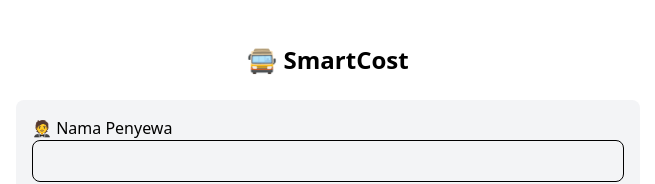
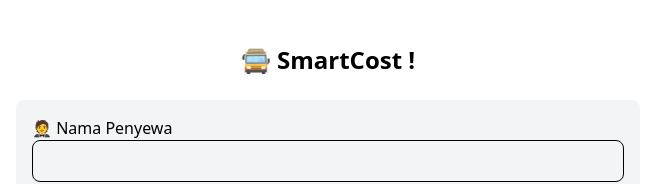
Before and after one commit to MohamadRiz/SmartCost, a React (Vite) app: page / in a window 1280 px wide. Shown: the top 184 px of the page, without its empty margins (312-967 px from the left). Built offline with nearby package versions, Linux system fonts and the light colour scheme.

Commit message:
update text

```diff
--- a/src/pages/BusRentCalculator.jsx
+++ b/src/pages/BusRentCalculator.jsx
@@ -129,7 +129,7 @@ const BusRentCalculator = () => {
 
   return (
     <div className="max-w-2xl mx-auto p-6 bg-white shadow-lg rounded-xl">
-      <h2 className="text-2xl font-bold mb-6 text-center">🚍 SmartCost</h2>
+      <h2 className="text-2xl font-bold mb-6 text-center">🚍 SmartCost !</h2>
       <BusForm {...{ name, setName, busType, setBusType, busCount, setBusCount, dayCount, setDayCount, shifCount, setShifCount, driverCount, setDriverCount,tripCount, setTripCount, distance, setDistance, fuelPrice, setFuelPrice, driverFee, setDriverFee, maintenancePrice, setMaintenancePrice, depreciationCost, setDepreciationCost, margin, setMargin }} />
       <div className="flex gap-4 mt-4">
         <button onClick={handleCalculate} className="w-full p-2 bg-blue-500 text-white rounded-lg">🧮 Calculate</button>
```
